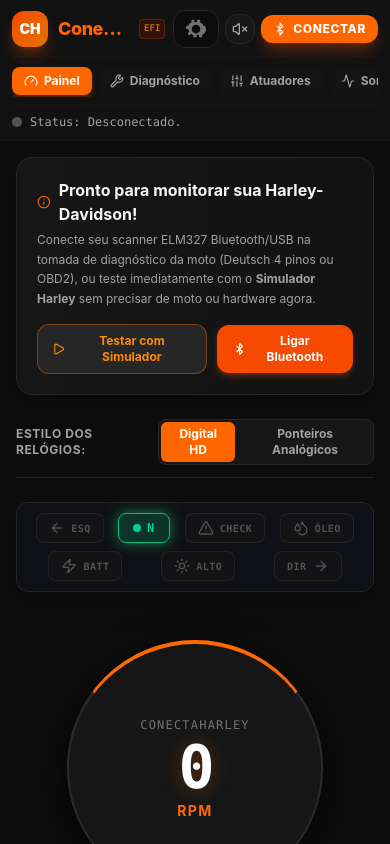
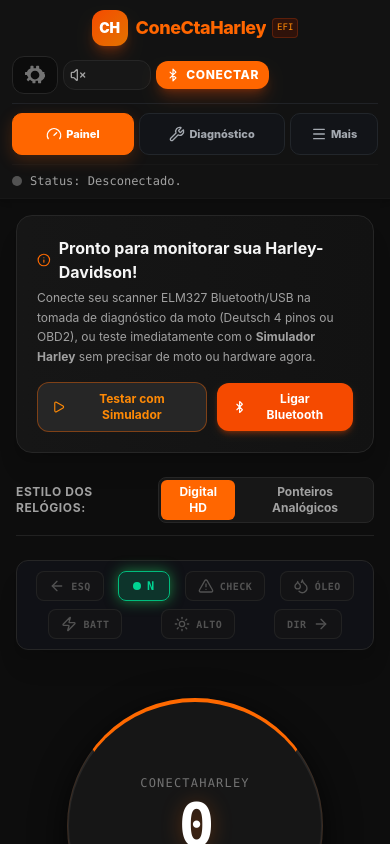
Before and after one commit to lamaaparecidabr-lab/ConeCtatech, a React (Vite) app: page / in a window 390 px wide. Shown: the top 844 px of the page. Built offline with nearby package versions, Linux system fonts and the light colour scheme.

Commit message:
Add files via upload

```diff
--- a/src/App.tsx
+++ b/src/App.tsx
@@ -13,6 +13,8 @@
   Sliders,
   Activity,
   FileSpreadsheet,
+  Menu,
+  Palette,
 } from 'lucide-react';
 import { TelemetryData, ConnectionConfig, ConnectionType, PacketLog } from './types';
 import { ELM327Connection } from './services/elm327Connection';
@@ -70,6 +72,7 @@
   const [historicDtcList, setHistoricDtcList] = useState<string[]>([]);
   const [isModalOpen, setIsModalOpen] = useState(false);
   const [isSoundMuted, setIsSoundMuted] = useState(true);
+  const [mobileMoreOpen, setMobileMoreOpen] = useState(false);
   const [uiSkin, setUiSkin] = useState<UiSkin>(() => {
     const saved = localStorage.getItem('conectaharley-ui-skin');
     return saved === 'orange' || saved === 'dark' || saved === 'original' ? saved : 'original';
@@ -269,7 +272,7 @@
           </div>
 
           {/* Right Action Icons & Connect Button */}
-          <div className="flex items-center gap-1.5 sm:gap-3 shrink-0">
+          <div className="app-header-actions flex items-center gap-1.5 sm:gap-3 shrink-0">
             {/* O Ícone da Injeção (Botão MIL Alternador de Telas) */}
             <MilButton
               isActive={telemetry.checkEngine}
@@ -315,7 +318,32 @@
           </div>
         </div>
 
-        {/* Row 2: Horizontally Scrollable Navigation Strip (Stories / Tabs style) */}
+        {/* Mobile-only navigation: keep desktop/tablet navigation unchanged. */}
+        <div className="mobile-nav-shell">
+          <div className="mobile-nav-primary">
+            <button onClick={() => { setActiveTab('dashboard'); setMobileMoreOpen(false); if (isConnected) retornarModoContinuo(); }} className={activeTab === 'dashboard' ? 'active' : ''}><Gauge /><span>Painel</span></button>
+            <button onClick={() => { setActiveTab('diagnostics'); setMobileMoreOpen(false); }} className={activeTab === 'diagnostics' ? 'active' : ''}><Wrench /><span>Diagnóstico</span></button>
+            <button onClick={() => setMobileMoreOpen((v) => !v)} className={mobileMoreOpen || ['actuators','oxygen','datalogger','terminal'].includes(activeTab) ? 'active' : ''}><Menu /><span>Mais</span></button>
+          </div>
+          {mobileMoreOpen && (
+            <div className="mobile-more-panel">
+              <button onClick={() => { setActiveTab('actuators'); setMobileMoreOpen(false); }}><Sliders /><span>Atuadores</span></button>
+              <button onClick={() => { setActiveTab('oxygen'); setMobileMoreOpen(false); }}><Activity /><span>Sondas O₂ / AFR</span></button>
+              <button onClick={() => { setActiveTab('datalogger'); setMobileMoreOpen(false); }}><FileSpreadsheet /><span>Datalogger</span></button>
+              <button onClick={() => { setActiveTab('terminal'); setMobileMoreOpen(false); }}><TerminalIcon /><span>Terminal</span></button>
+              <div className="mobile-appearance">
+                <span><Palette /> Aparência</span>
+                <div>
+                  <button type="button" onClick={() => setUiSkin('original')} className={uiSkin === 'original' ? 'active' : ''}>Original</button>
+                  <button type="button" onClick={() => setUiSkin('orange')} className={uiSkin === 'orange' ? 'active' : ''}>Orange</button>
+                  <button type="button" onClick={() => setUiSkin('dark')} className={uiSkin === 'dark' ? 'active' : ''}>Dark</button>
+                </div>
+              </div>
+            </div>
+          )}
+        </div>
+
+        {/* Row 2: Desktop/tablet navigation strip */}
         <div className="app-nav-wrap max-w-6xl mx-auto mt-2 pt-2 border-t border-neutral-900/90 w-full overflow-hidden">
           <nav className="app-nav flex items-center gap-1.5 overflow-x-auto no-scrollbar scroll-smooth touch-pan-x py-0.5">
             <button
--- a/src/index.css
+++ b/src/index.css
@@ -125,3 +125,91 @@
   .appearance-menu { margin-left:0; flex-shrink:0; }
   .appearance-label { display:none; }
 }
+
+/* ==========================================================
+   Rev6 — mobile header/navigation only.
+   Desktop (>=900px) remains exactly on the existing layout.
+   ========================================================== */
+.mobile-nav-shell { display:none; }
+
+@media (max-width: 899px) {
+  .app-header {
+    position: sticky !important;
+    top: 0;
+    padding: 10px 12px 9px !important;
+  }
+
+  .app-header-main {
+    display: grid !important;
+    grid-template-columns: 1fr !important;
+    gap: 10px !important;
+    align-items: stretch !important;
+  }
+
+  .app-brand {
+    width: 100%;
+    min-width: 0;
+    justify-content: center !important;
+    align-items: center !important;
+    gap: 8px !important;
+    overflow: visible;
+  }
+
+  .skin-orange .app-brand,
+  .skin-dark .app-brand {
+    flex-direction: column;
+    text-align: center;
+    gap: 4px !important;
+  }
+
+  .skin-orange .skin-logo img { height: 58px !important; max-width: 150px; }
+  .skin-dark .skin-logo img { height: 54px !important; max-width: 168px; }
+  .skin-orange .skin-wordmark { font-size: 1.12rem; }
+  .skin-dark .skin-wordmark { font-size: 1rem; }
+
+  .app-header-actions {
+    width: 100%;
+    display: grid !important;
+    grid-template-columns: auto minmax(0,1fr) auto minmax(112px,auto);
+    gap: 7px !important;
+    align-items: center;
+  }
+  .app-header-actions > * { min-width: 0; }
+  .app-header-actions #btn-conectar { width:100%; justify-content:center; padding-left:10px; padding-right:10px; }
+
+  /* Hide desktop nav/skin buttons on phones; mobile menu below replaces them. */
+  .app-nav-wrap { display:none !important; }
+  .mobile-nav-shell { display:block; width:100%; margin-top:9px; padding-top:9px; border-top:1px solid #202226; }
+  .mobile-nav-primary { display:grid; grid-template-columns:1fr 1.25fr .8fr; gap:7px; }
+  .mobile-nav-primary button,
+  .mobile-more-panel > button {
+    display:flex; align-items:center; justify-content:center; gap:6px;
+    min-height:42px; border:1px solid #22262b; border-radius:10px;
+    background:#121418; color:#a4a9b0; font-size:12px; font-weight:800;
+  }
+  .mobile-nav-primary button svg,
+  .mobile-more-panel > button svg { width:16px; height:16px; }
+  .mobile-nav-primary button.active { color:#fff; background:var(--skin-accent,#ff6600); border-color:var(--skin-accent,#ff6600); box-shadow:0 5px 16px rgba(var(--skin-accent-rgb,255,102,0),.22); }
+
+  .mobile-more-panel {
+    margin-top:8px; padding:9px; display:grid; grid-template-columns:1fr 1fr; gap:7px;
+    border:1px solid #25282d; border-radius:12px; background:rgba(12,14,17,.98); box-shadow:0 12px 30px rgba(0,0,0,.34);
+  }
+  .mobile-more-panel > button { justify-content:flex-start; padding:0 11px; }
+  .mobile-appearance { grid-column:1 / -1; border-top:1px solid #24272c; padding-top:9px; }
+  .mobile-appearance > span { display:flex; align-items:center; gap:6px; color:#9da3aa; font-size:11px; font-weight:800; margin-bottom:7px; }
+  .mobile-appearance > span svg { width:15px; height:15px; }
+  .mobile-appearance > div { display:grid; grid-template-columns:repeat(3,1fr); gap:6px; }
+  .mobile-appearance button { min-height:34px; border:1px solid #30343a; border-radius:8px; background:#111317; color:#9ca3af; font-size:11px; font-weight:800; }
+  .mobile-appearance button.active { color:#fff; border-color:var(--skin-accent,#ff6600); background:rgba(var(--skin-accent-rgb,255,102,0),.14); }
+
+  .app-status { margin-top:9px !important; padding-top:8px !important; }
+}
+
+@media (max-width: 390px) {
+  .app-header-actions { grid-template-columns:auto minmax(0,1fr) auto minmax(104px,auto); gap:5px !important; }
+  .skin-orange .skin-logo img { height:52px !important; }
+  .skin-dark .skin-logo img { height:48px !important; }
+  .mobile-nav-primary { grid-template-columns:1fr 1.2fr .72fr; gap:5px; }
+  .mobile-nav-primary button { font-size:11px; gap:4px; }
+}
```
